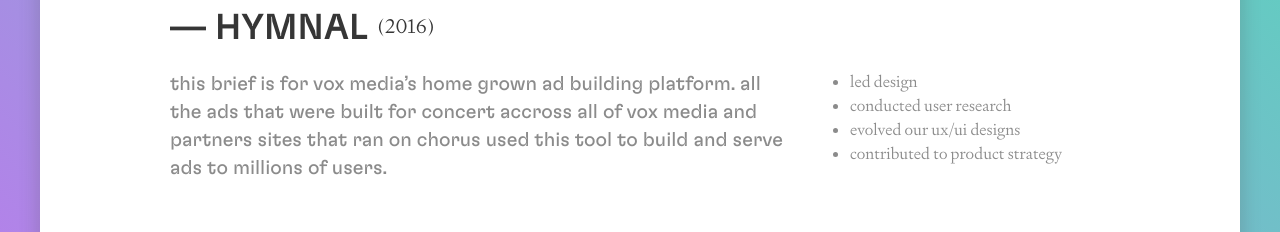
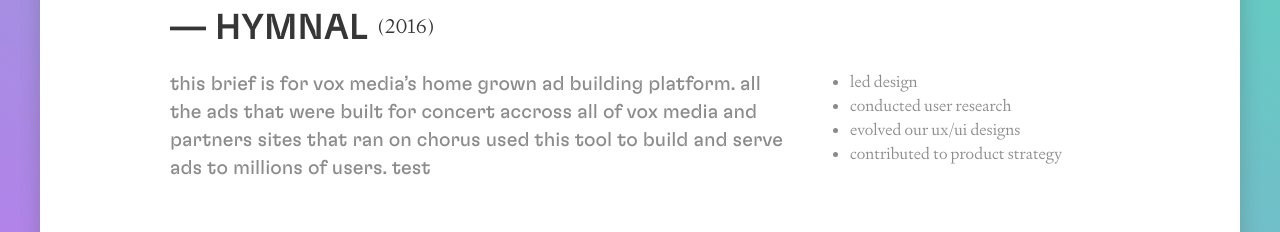
Before and after one commit to mjsxi/website-v4, a Next.js app: page /projects/hymnal in a window 1280 px wide. Shown: the part 194-426 px from the top of the page. Built offline with nearby package versions, Linux system fonts and the light colour scheme.

Commit message:
showing ross a thing

```diff
--- a/pages/projects/hymnal.js
+++ b/pages/projects/hymnal.js
@@ -42,7 +42,7 @@ export default function Main() {
           <div className={styles.proCotents}>
 
             <h3>— hymnal <span>(2016)</span></h3>
-            <h4>this brief is for vox media’s home grown ad building platform. all the ads that were built for concert accross all of vox media and partners sites that ran on chorus used this tool to build and serve ads to millions of users.</h4>
+            <h4>this brief is for vox media’s home grown ad building platform. all the ads that were built for concert accross all of vox media and partners sites that ran on chorus used this tool to build and serve ads to millions of users. test</h4>
 
             <div className={styles.contributions}>
               <p>
```
